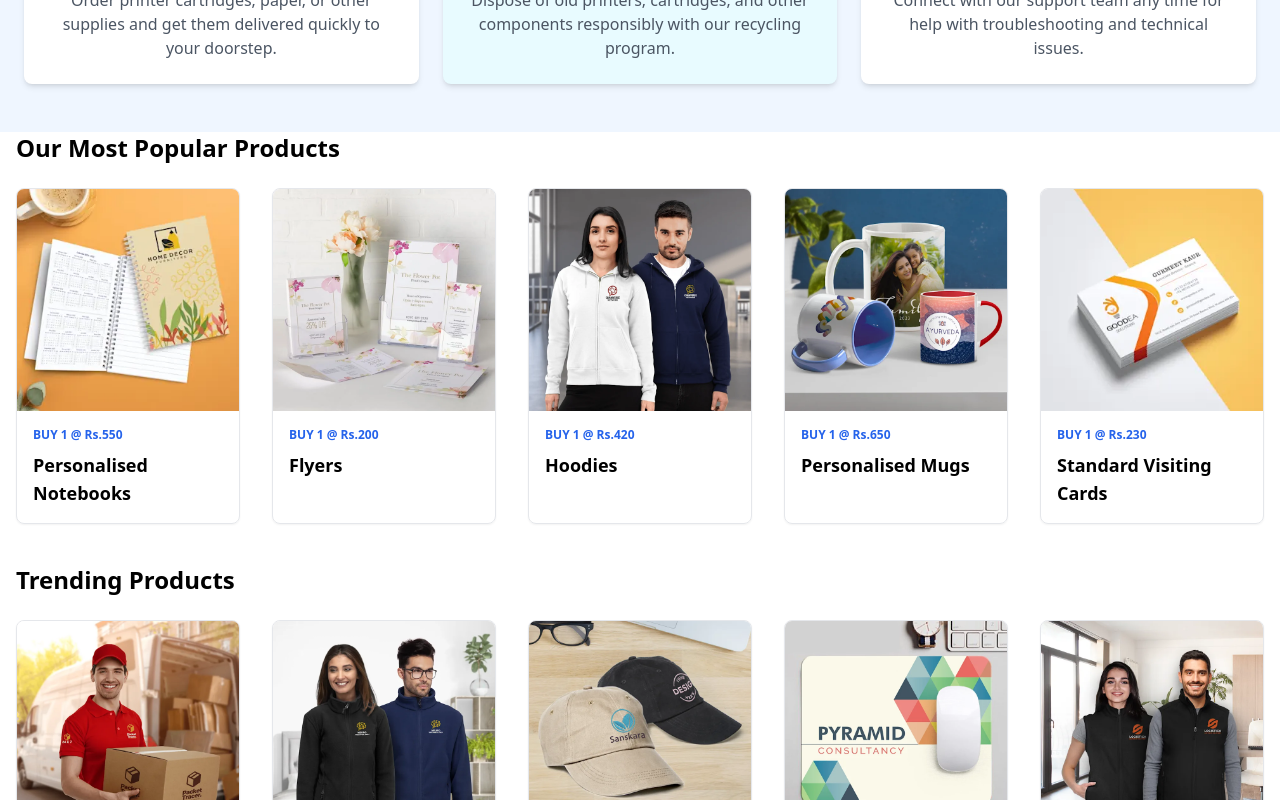
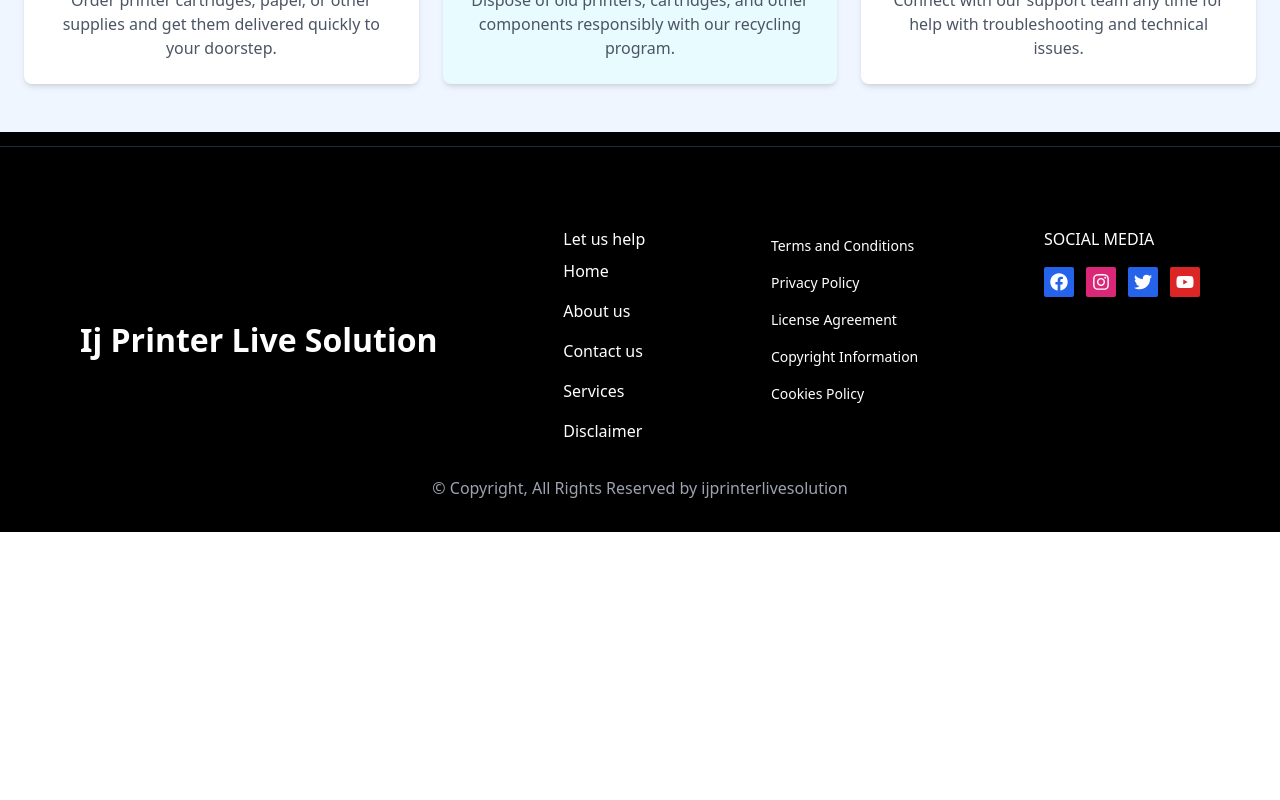
Before and after one commit to rafatparween/eztechprint, a Next.js app: page / in a window 1280 px wide. Shown: the part 1140-1940 px from the top of the page. After the commit the page ends 1688 px from the top, so only its background shows below. Built offline with nearby package versions, Linux system fonts and the light colour scheme.

Commit message:
Update page.js

```diff
--- a/app/page.js
+++ b/app/page.js
@@ -2,7 +2,6 @@ import Image from "next/image";
 import Navbar from "./Components/Navbar";
 import Slider from "./Components/Slider";
 import Header from "./Components/Header";
-import DataContent from "./Components/DataContent";
 import Footer from "./Components/Footer";
 import Support from "./Components/Support";
 import JivoChat from "./JivoChat";
@@ -14,7 +13,6 @@ export default function Home() {
       <Slider/>
       {/* <Header/> */}
       <Support/>
-      <DataContent/>
       <JivoChat/>
 
     </>
```
